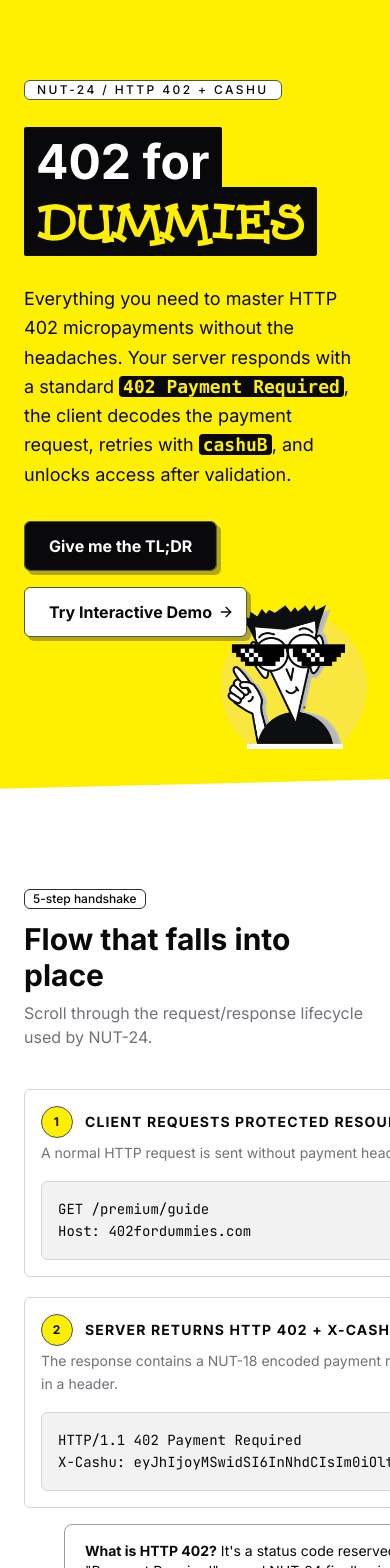
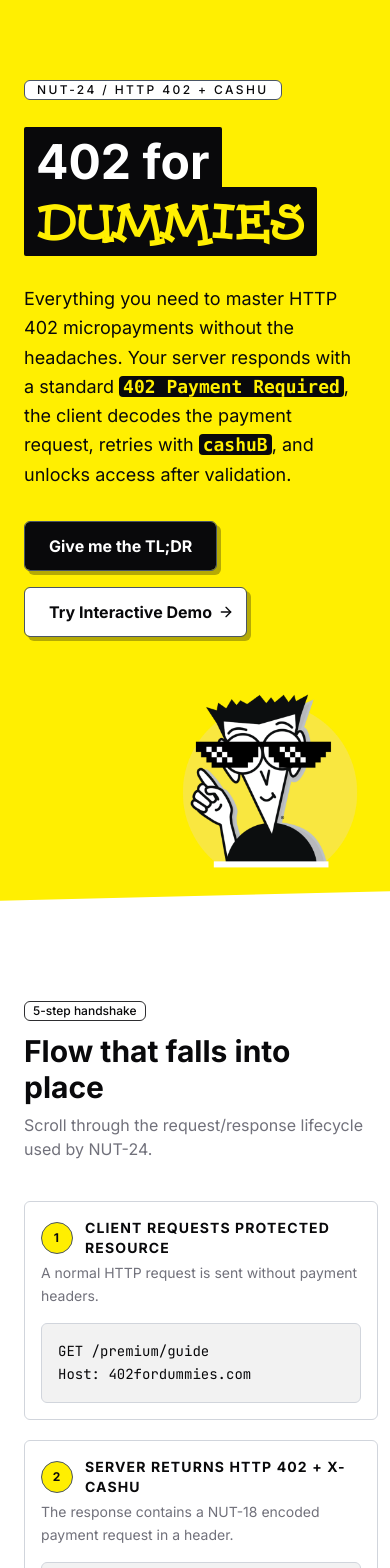
Before and after one commit to Egge21M/402fordummies, a Next.js app: page / in a window 390 px wide. Shown: the top 1568 px of the page. Built offline with nearby package versions, Linux system fonts and the light colour scheme.

Commit message:
mobile overflow + hero fixes.

```diff
--- a/components/nut24-landing.tsx
+++ b/components/nut24-landing.tsx
@@ -231,13 +231,13 @@
       {/* ===== HERO SECTION ===== */}
       <section
         className={cn(
-          "relative bg-primary px-6 pb-32 sm:pb-24 pt-20 sm:px-10 lg:px-16 overflow-hidden",
+          "relative bg-primary px-6 pb-8 sm:pb-24 pt-20 sm:px-10 lg:px-16 overflow-hidden",
           revealMotion,
           "motion-safe:animate-in motion-safe:fade-in motion-safe:slide-in-from-bottom-2"
         )}
       >
-        {/* Background logo - bottom right */}
-        <div className="absolute bottom-2 right-4 sm:-bottom-12 sm:right-0 lg:-bottom-16 w-40 h-40 sm:w-96 sm:h-96 lg:w-[500px] lg:h-[500px] pointer-events-none">
+        {/* Background logo - bottom right - Desktop only */}
+        <div className="hidden lg:block absolute -bottom-16 right-0 w-[500px] h-[500px] pointer-events-none">
           <Image
             src="/for-dummies-logo.png"
             alt="For Dummies logo"
@@ -313,6 +313,18 @@
             </Button>
           </div>
 
+          {/* Logo for mobile/tablet - in normal flow below buttons */}
+          <div className="lg:hidden flex justify-end mt-4 -mb-8 relative z-10">
+            <div className="relative w-48 h-48">
+              <Image
+                src="/for-dummies-logo.png"
+                alt="For Dummies logo"
+                fill
+                className="object-contain"
+                priority
+              />
+            </div>
+          </div>
 
         </div>
       </section>
@@ -349,16 +361,16 @@
                   className="shadow-none"
                 >
                   <CardHeader>
-                    <CardTitle className="flex items-center gap-3 text-sm font-bold uppercase tracking-[0.08em]">
-                      <span className="inline-flex size-8 items-center justify-center rounded-full border border-gray-600 bg-primary text-xs font-bold text-primary-foreground">
+                    <CardTitle className="flex items-center gap-3 text-sm font-bold uppercase tracking-[0.08em] break-words">
+                      <span className="inline-flex size-8 items-center justify-center rounded-full border border-gray-600 bg-primary text-xs font-bold text-primary-foreground shrink-0">
                         {index + 1}
                       </span>
-                      {step.title}
+                      <span className="break-words">{step.title}</span>
                     </CardTitle>
                     <CardDescription>{step.detail}</CardDescription>
                   </CardHeader>
                   <CardContent>
-                    <pre className="bg-foreground/5 overflow-x-auto rounded-md border border-gray-300 p-4 font-mono text-sm leading-relaxed">
+                    <pre className="bg-foreground/5 overflow-x-auto rounded-md border border-gray-300 p-4 font-mono text-sm leading-relaxed whitespace-pre-wrap break-words">
                       {step.packet}
                     </pre>
                   </CardContent>
```
